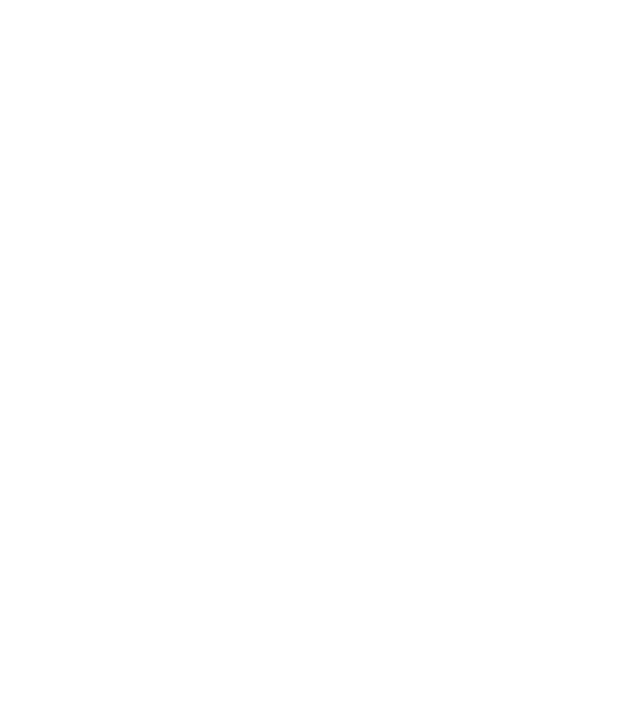
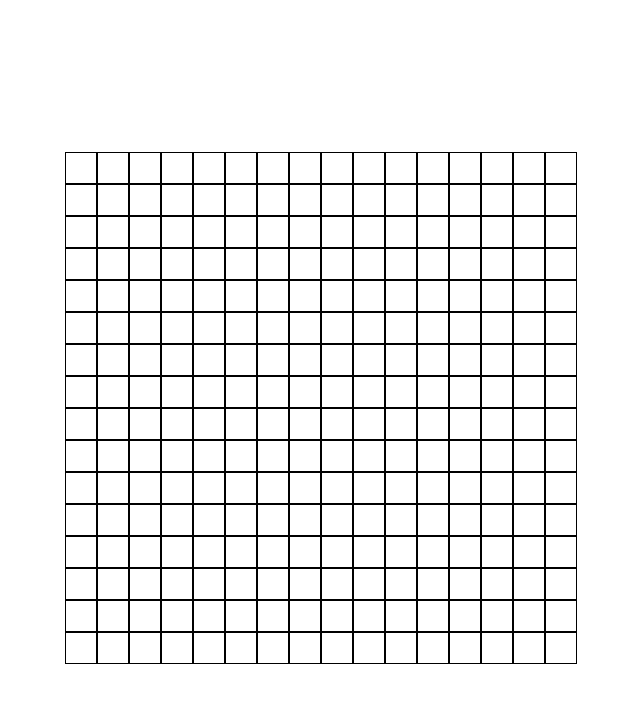
Before and after one commit to positivelyjon/etch-a-sketch, a plain HTML site: page index.html in a window 1280 px wide. Shown: the whole page, without its empty margins (319-959 px from the left). Drawn offline with Linux system fonts and the light colour scheme.

Commit message:
Add borders to boxes and centered grid

```diff
--- a/index.html
+++ b/index.html
@@ -4,7 +4,7 @@
     <meta charset="UTF-8">
     <meta name="viewport" content="width=device-width, initial-scale=1.0">
     <title>Etch-a-Sketch</title>
-    <style rel="stylesheet" href="./style.css"></style>
+    <link rel="stylesheet" href="./style.css"></style>
     <script src="./script.js" defer></script>
 </head>
 <body>
--- a/style.css
+++ b/style.css
@@ -0,0 +1,25 @@
+body {
+    display: flex;
+    justify-content: center;
+    align-items: center;
+    height: 800px;
+}
+
+.grid {
+    display: flex;
+    flex-direction: column;
+    justify-content: center;
+    align-items: center;
+}
+
+.row {
+    display: flex;
+}
+
+.box {
+    margin: 0;
+    padding: 0;
+    width: 30px;
+    height: 30px;
+    border: 1px black solid;
+}
```
